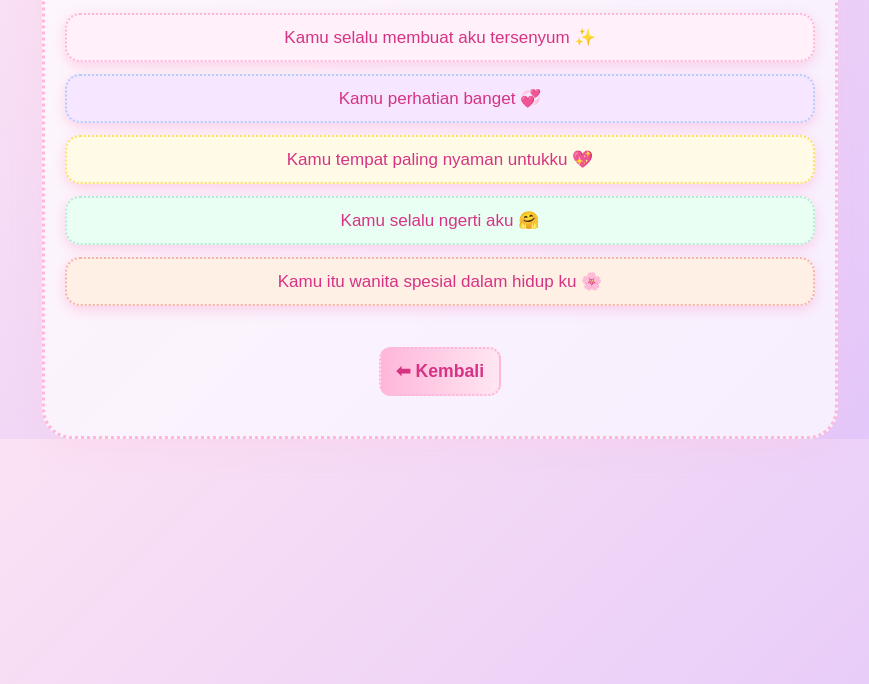
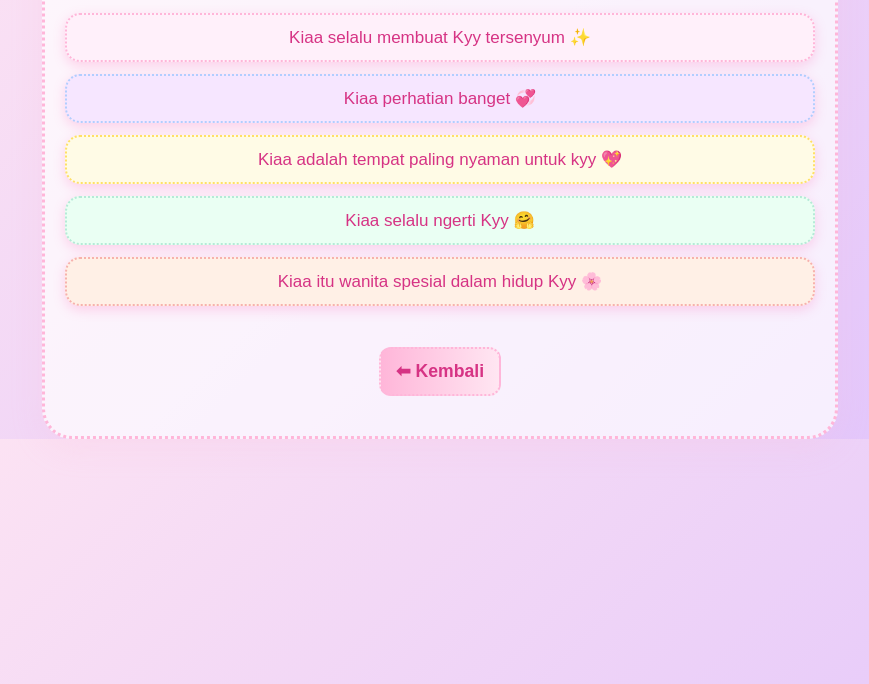
Before and after one commit to ZakyMoch24/syg, a plain HTML site: page reasons.html in a window 1280 px wide. Shown: the part 116-800 px from the top of the page, without its empty margins (200-1069 px from the left). Drawn offline with Linux system fonts and the light colour scheme.

Commit message:
Update reasons.html with new content

```diff
--- a/reasons.html
+++ b/reasons.html
@@ -12,11 +12,11 @@
            <h1 class="title" style="font-family: 'Pacifico', cursive; font-size: 2.2em;">💗 Terimakasih Sayang <span style="font-size:0.7em;">💞</span></h1>
 
         <ul class="reason-list">
-              <li style="border:2px dotted #ffb6d9; background:#fff0fa;">Kamu selalu membuat aku tersenyum ✨</li>
-              <li style="border:2px dotted #b2cefe; background:#f6e6ff;">Kamu perhatian banget 💞</li>
-              <li style="border:2px dotted #ffe066; background:#fffbe6;">Kamu tempat paling nyaman untukku 💖</li>
-              <li style="border:2px dotted #b5ead7; background:#eafff3;">Kamu selalu ngerti aku 🤗</li>
-              <li style="border:2px dotted #f7b2ad; background:#fff0e6;">Kamu itu wanita spesial dalam hidup ku 🌸</li>
+              <li style="border:2px dotted #ffb6d9; background:#fff0fa;">Kiaa selalu membuat Kyy tersenyum ✨</li>
+              <li style="border:2px dotted #b2cefe; background:#f6e6ff;">Kiaa perhatian banget 💞</li>
+              <li style="border:2px dotted #ffe066; background:#fffbe6;">Kiaa adalah tempat paling nyaman untuk kyy 💖</li>
+              <li style="border:2px dotted #b5ead7; background:#eafff3;">Kiaa selalu ngerti Kyy 🤗</li>
+              <li style="border:2px dotted #f7b2ad; background:#fff0e6;">Kiaa itu wanita spesial dalam hidup Kyy 🌸</li>
         </ul>
 
            <a href="index.html" class="back-btn" style="font-size:1.1em; background:linear-gradient(90deg,#ffb6d9,#ffe6f2); color:#d63384; border:2px dotted #ffb6d9;">⬅ Kembali</a>
```
